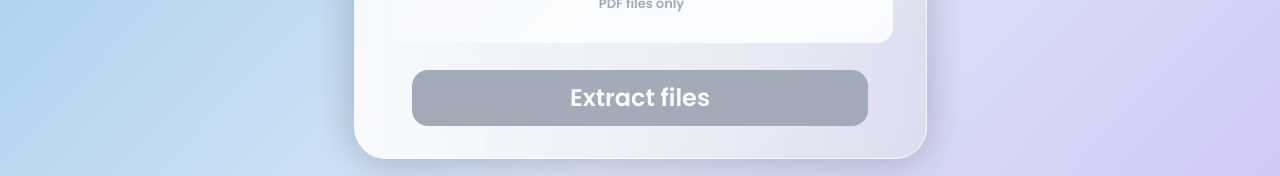
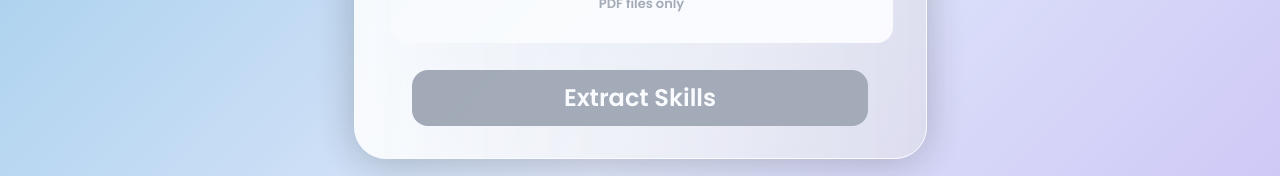
Before and after one commit to Fury044/Resume-Extractor-Final, a React (Vite) app in the folder frontend/: page / in a window 1280 px wide. Shown: the part 498-674 px from the top of the page. Built offline with nearby package versions, Linux system fonts and the light colour scheme; no server answers.

Commit message:
Add files via upload

```diff
--- a/frontend/src/pages/Upload.jsx
+++ b/frontend/src/pages/Upload.jsx
@@ -124,7 +124,7 @@ export default function Upload() {
               disabled={!file || isLoading}
               style={{width: '80%', height: 56, background: file && !isLoading ? '#2563EB' : '#9CA3AF', borderRadius: 16, border: 'none', cursor: file && !isLoading ? 'pointer' : 'not-allowed', color: 'white', fontSize: 24, fontFamily: 'Poppins', fontWeight: 600}}
             >
-              {isLoading ? 'Uploading...' : 'Extract files'}
+              {isLoading ? 'Uploading...' : 'Extract Skills'}
             </button>
           </form>
         </div>
```
